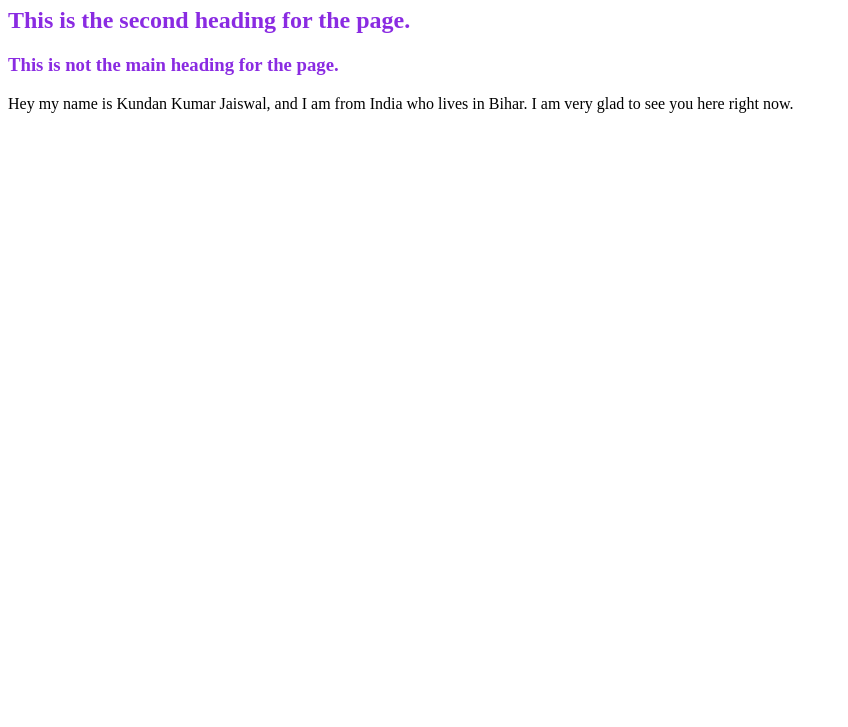
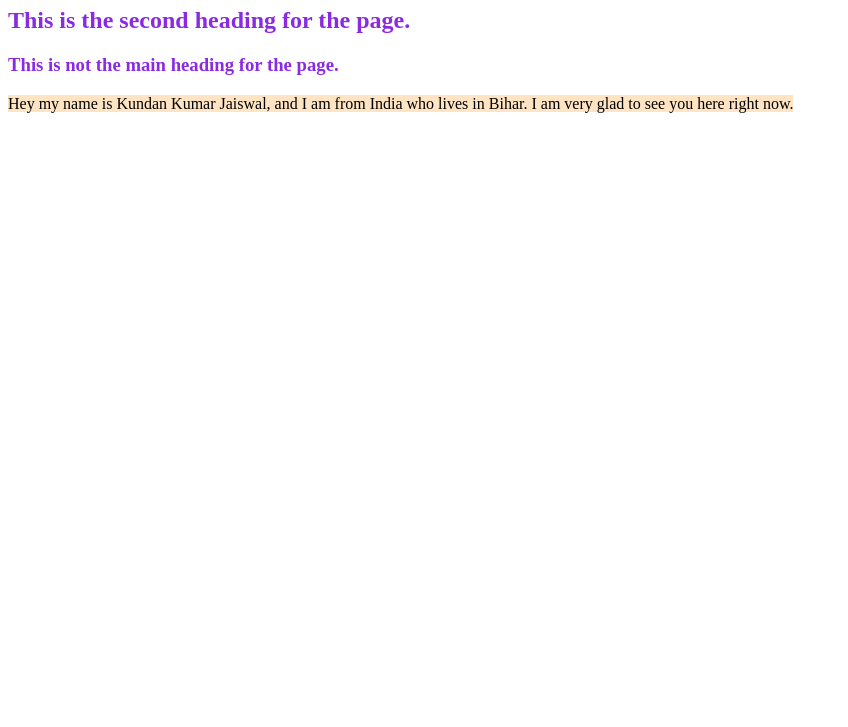
Before and after one commit to Kundan-K-Jaiswal/css-journey, a plain HTML site: page index.html in a window 1280 px wide. Shown: the part 73-800 px from the top of the page, without its empty margins (0-848 px from the left). Drawn offline with Linux system fonts and the light colour scheme.

Commit message:
Applying Background-Color Property

```diff
--- a/style.css
+++ b/style.css
@@ -1,3 +1,10 @@
+/* External CSS Has Lowest Priority Among Inline & Internal CSS */
 .Heading{
     color:#ff0000;
 }
+
+span {
+  background-color: aqua;
+  /* When Multiple Declarations Target The Same Property, The Last One Wins  */
+  background-color: bisque;
+}
```
